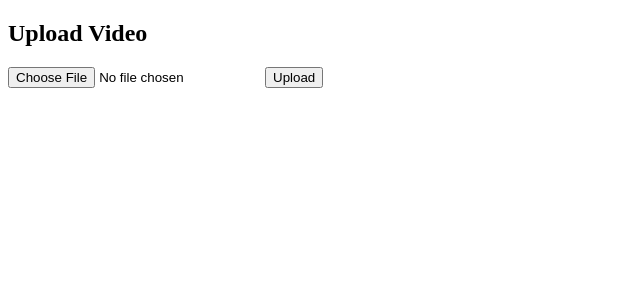
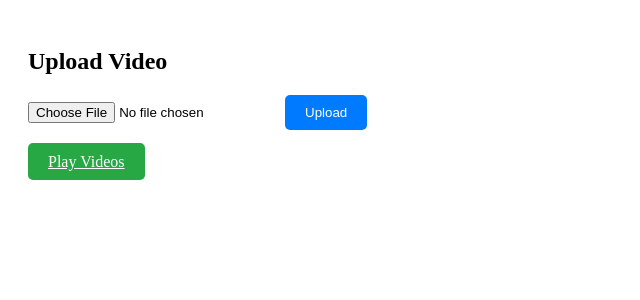
Before and after one commit to allelbhagya/vid, a Django app: page /video/upload/ in a window 1280 px wide. Shown: the top 300 px of the page, without its empty margins (0-640 px from the left). Run offline with Django 5.2, Linux system fonts and the light colour scheme.

Commit message:
css fixes

```diff
--- /dev/null
+++ b/videoapp/static/videoapp/styles.css
@@ -0,0 +1,42 @@
+
+.upload-form {
+    margin-top: 20px;
+}
+
+.upload-input {
+    margin-bottom: 10px;
+}
+
+.upload-button {
+    background-color: #007bff;
+    color: white;
+    padding: 10px 20px;
+    border: none;
+    border-radius: 5px;
+    cursor: pointer;
+}
+
+.upload-button:hover {
+    background-color: #0056b3;
+}
+
+.play-button {
+    background-color: #28a745;
+    color: white;
+    padding: 10px 20px;
+    border: none;
+    border-radius: 5px;
+    cursor: pointer;
+}
+
+.play-button:hover {
+    background-color: #218838;
+}
+
+body {
+    padding: 20px;
+}
+
+.down{
+    padding-top: 20px;
+}
--- a/videoapp/templates/play.html
+++ b/videoapp/templates/play.html
@@ -1,7 +1,9 @@
+{% load static %}
 <!DOCTYPE html>
 <html>
 <head>
     <title>Play Video</title>
+    <link rel="stylesheet" href="{% static 'videoapp/styles.css' %}">
 </head>
 <body>
     <h2>Play Video</h2>
--- a/videoapp/templates/upload.html
+++ b/videoapp/templates/upload.html
@@ -1,14 +1,21 @@
+{% load static %}
 <!DOCTYPE html>
 <html>
 <head>
     <title>Upload Video</title>
+    <link rel="stylesheet" href="{% static 'videoapp/styles.css' %}">
 </head>
 <body>
     <h2>Upload Video</h2>
-    <form method="post" enctype="multipart/form-data">
+    <form class="upload-form" method="post" enctype="multipart/form-data">
         {% csrf_token %}
-        <input type="file" name="video_file">
-        <input type="submit" value="Upload">
+        <input class="upload-input" type="file" name="video_file">
+        <input class="upload-button" type="submit" value="Upload">
+        <br>
+        <div class="down">
+                    <a href="{% url 'play_video' %}" class="play-button">Play Videos</a>
+        </div>
+
     </form>
 </body>
 </html>
--- a/videoapp/urls.py
+++ b/videoapp/urls.py
@@ -3,5 +3,6 @@ from . import views
 
 urlpatterns = [
     path('upload/', views.upload_video, name='upload_video'),
-    path('play/<str:video_name>/', views.play_video, name='play_video'),
+    path('play/', views.play_video, name='play_video'),  # Route for listing black and white videos
+    path('play/<str:video_name>/', views.play_selected_video, name='play_selected_video'),  # Route for playing selected video
 ]
--- a/videoapp/views.py
+++ b/videoapp/views.py
@@ -13,9 +13,9 @@ def upload_video(request):
 
         # Convert the uploaded video to MPEG-4 AAC and H.264
         input_video_path = os.path.join(settings.MEDIA_ROOT, 'videos', video_file.name)
-        output_video_path = os.path.join(settings.MEDIA_ROOT, 'videos', 'converted_' + video_file.name)
+        output_video_path = os.path.join(settings.MEDIA_ROOT, 'videos', 'bw_' + video_file.name)
         if convert_video(input_video_path, output_video_path):
-            return redirect('play_video', video_name='converted_' + video_file.name)
+            return redirect('play_video', video_name='bw_' + video_file.name)
         else:
             return render(request, 'upload.html', {'error': 'Failed to convert video.'})
 
@@ -56,3 +56,16 @@ def convert_video(video_path, output_path):
     out.release()
 
     return True
+
+def play_video(request):
+    bw_videos = []
+    video_dir = os.path.join(settings.MEDIA_ROOT, 'videos')
+    for filename in os.listdir(video_dir):
+        if filename.startswith('bw_'):
+            bw_videos.append(filename)
+
+    return render(request, 'play_list.html', {'bw_videos': bw_videos})
+
+def play_selected_video(request, video_name):
+    video_url = os.path.join(settings.MEDIA_URL, 'videos', video_name)
+    return render(request, 'play.html', {'video_url': video_url})
```
Also changed, not shown: TODO.md (deleted, +0 -3 lines), vid/settings.py (+11 -1 lines), videoapp/templates/play_list.html (added, +17 -0 lines), 1 other file.
